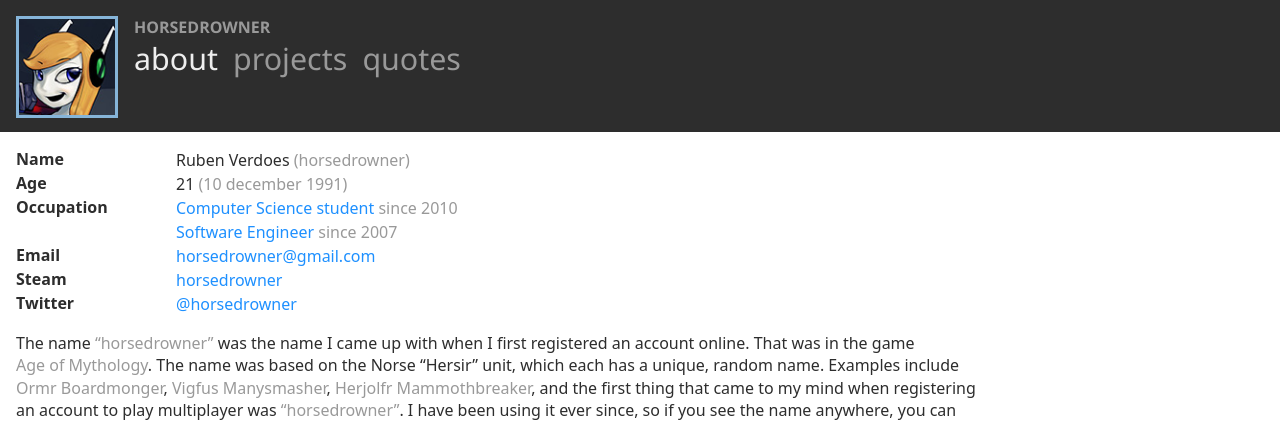
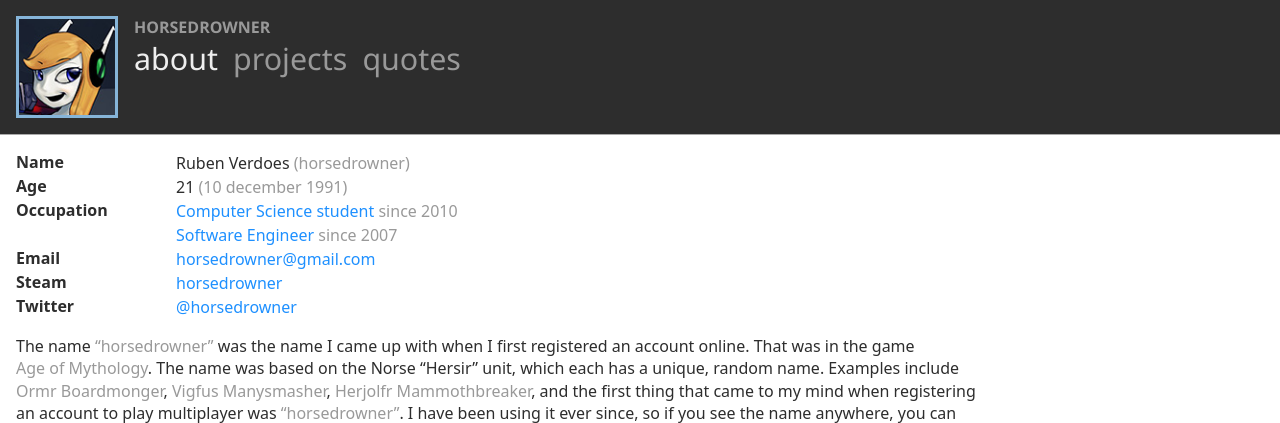
Before and after one commit to Vivelin/horsedrowner.net, a PHP site: page / in a window 1280 px wide. Shown: the top 423 px of the page. Run offline with PHP 8.4, Linux system fonts and the light colour scheme; data that the repository does not hold is empty; a stand-in replaces the project's code that opens the database connection.

Commit message:
Tweaked header style

```diff
--- a/style.css
+++ b/style.css
@@ -40,7 +40,7 @@ html {
 }
 
 body {
-	background: #ffffff;
+	background: #fff;
 	color: #2d2d2d;
 	font-family: "Segoe UI", "Segoe WP", "Open Sans", sans-serif;
 	line-height: 1.4;
@@ -326,9 +326,10 @@ dd {
 }
 
 .header {
-	height: 100px;
 	padding: 1em;
 	background-color: #2d2d2d;
+	overflow: hidden;
+	border-bottom: 1px solid #aaaaaa
 }
 
 .avatar {
```
